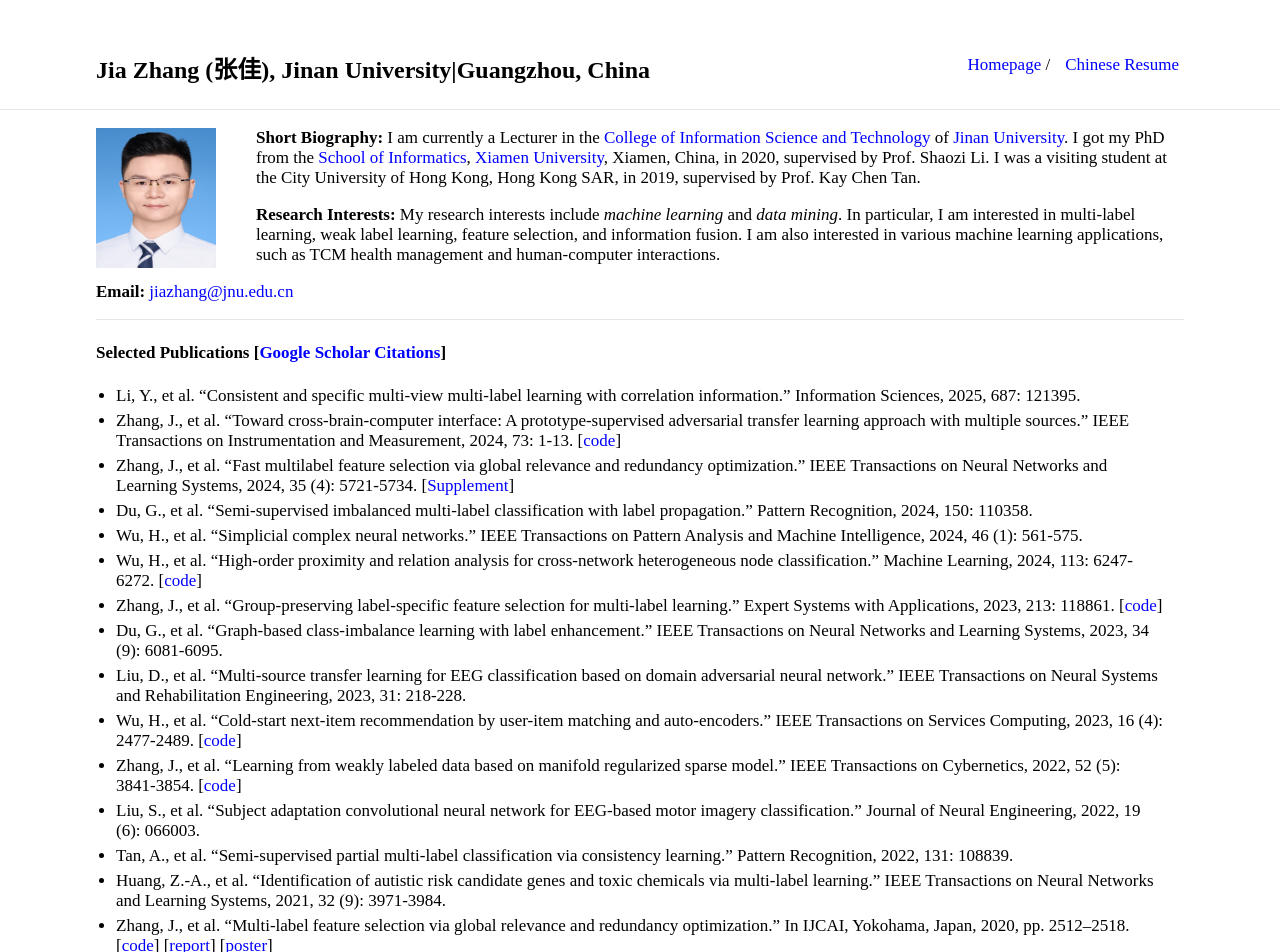
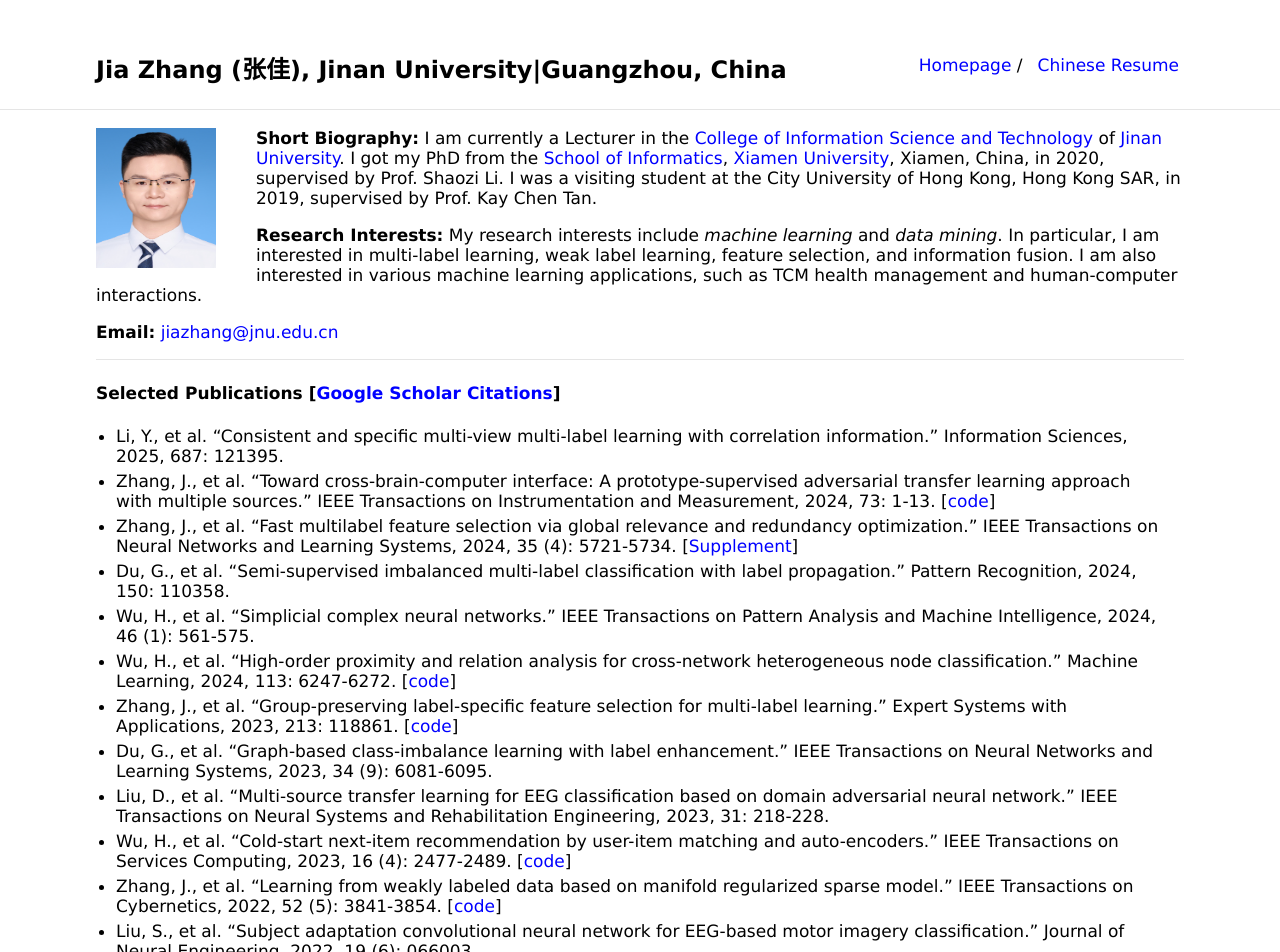
Before and after one commit to jiazhang-ml/jiazhang-ml.github.io, a Jekyll site: the page built from index.md, in a window 1280 px wide. Shown: the top 952 px of the page. Built offline with Jekyll 4.4.1, drawn with Linux system fonts in a browser that asks for light colours.

Commit message:
Update _style.scss

```diff
--- a/_sass/_style.scss
+++ b/_sass/_style.scss
@@ -11,7 +11,7 @@ html {
 }
 body {
     margin: 0;
-    font-family: "Times New Roman", Times, serif;
+    font-family: "Century Gothic", "Lucida Grande", arial, sans-serif;
     font-size: 17px;
     height: 100%;
 }
@@ -34,7 +34,7 @@ hr {
  */
 
 #author-name {
-    font-family: "Times New Roman", Times, serif;
+    font-family: "Century Gothic", "Lucida Grande", arial, sans-serif;
     font-weight:bold;
     font-size: 24px;
     color: #000000;
```
